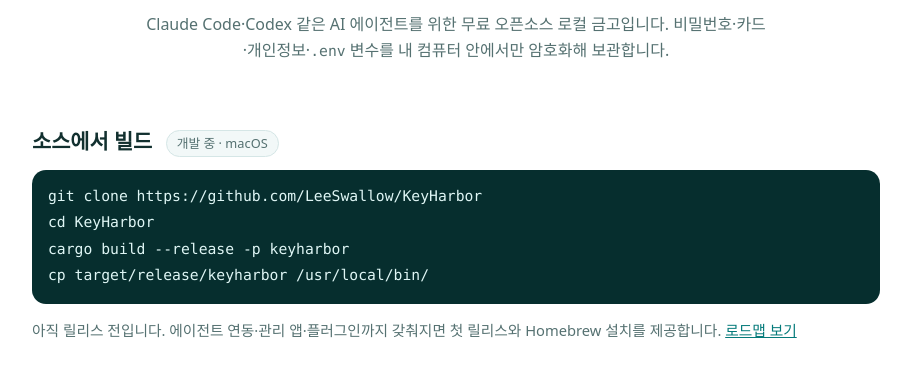
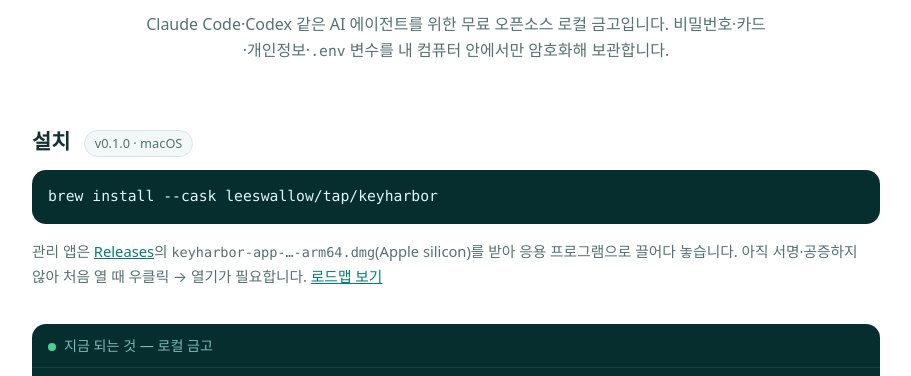
Before and after one commit to LeeSwallow/KeyHarbor, a plain HTML site: page site/index.html in a window 1280 px wide. Shown: the part 331-707 px from the top of the page, without its empty margins (184-1095 px from the left). Drawn offline with Linux system fonts and the light colour scheme.

Commit message:
chore(release): prepare v0.1.0 with the admin app DMG (#81)

```diff
--- a/site/index.html
+++ b/site/index.html
@@ -18,12 +18,9 @@
 
   <main>
     <section class="install" aria-labelledby="install-title">
-      <h2 id="install-title">소스에서 빌드 <span class="badge">개발 중 · macOS</span></h2>
-      <pre class="cmd"><code>git clone https://github.com/LeeSwallow/KeyHarbor
-cd KeyHarbor
-cargo build --release -p keyharbor
-cp target/release/keyharbor /usr/local/bin/</code></pre>
-      <p class="muted">아직 릴리스 전입니다. 에이전트 연동·관리 앱·플러그인까지 갖춰지면 첫 릴리스와 Homebrew 설치를 제공합니다. <a href="https://github.com/LeeSwallow/KeyHarbor/blob/main/ROADMAP.md">로드맵 보기</a></p>
+      <h2 id="install-title">설치 <span class="badge">v0.1.0 · macOS</span></h2>
+      <pre class="cmd"><code>brew install --cask leeswallow/tap/keyharbor</code></pre>
+      <p class="muted">관리 앱은 <a href="https://github.com/LeeSwallow/KeyHarbor/releases/latest">Releases</a>의 <code>keyharbor-app-…-arm64.dmg</code>(Apple silicon)를 받아 응용 프로그램으로 끌어다 놓습니다. 아직 서명·공증하지 않아 처음 열 때 우클릭 → 열기가 필요합니다. <a href="https://github.com/LeeSwallow/KeyHarbor/blob/main/ROADMAP.md">로드맵 보기</a></p>
     </section>
 
     <section class="demos" aria-label="사용 예시">
```
Also changed, not shown: ROADMAP.md (+6 -6 lines), .github/workflows/release.yml, CHANGELOG.md, README.md, app/README.md.
